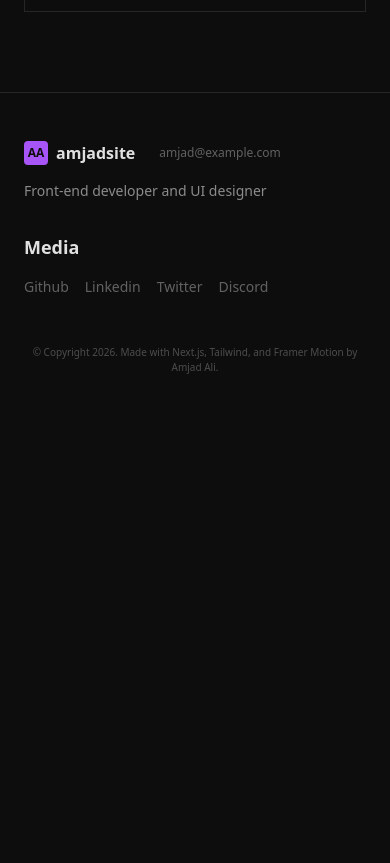
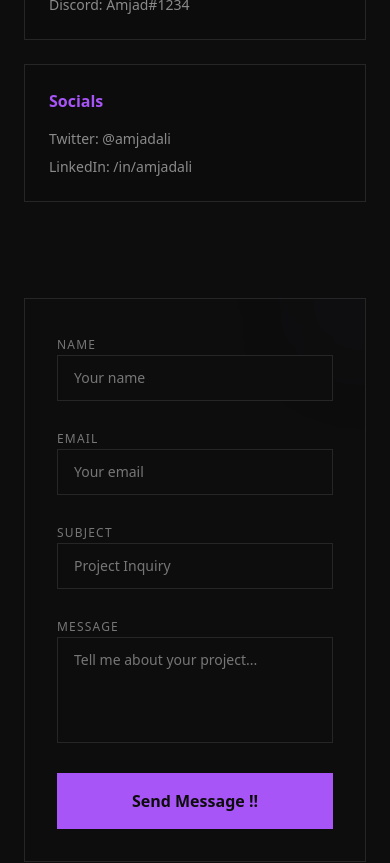
Before and after one commit to Amjad-722/Amjad.site, a Next.js app: page / in a window 390 px wide. Shown: the part 7240-8103 px from the top of the page. Before the commit the page ends 7663 px from the top, so only its background shows below. Built offline with nearby package versions, Linux system fonts and the light colour scheme.

Commit message:
updated the function if navabr

```diff
--- a/src/app/globals.css
+++ b/src/app/globals.css
@@ -9,6 +9,10 @@
 
   --font-sans: var(--font-inter);
   --font-mono: var(--font-jetbrains-mono);
+}
+
+html {
+  scroll-behavior: smooth;
 }
 
 :root {
--- a/src/components/footer-sections.tsx
+++ b/src/components/footer-sections.tsx
@@ -3,6 +3,7 @@
 import React from "react";
 import { motion } from "framer-motion";
 import { StarIcon } from "@heroicons/react/24/solid";
+import { CheckIcon } from "@heroicons/react/24/outline";
 
 const testimonials = [
   {
@@ -67,6 +68,14 @@ export const Testimonials = () => {
 };
 
 export const Contact = () => {
+  const [status, setStatus] = React.useState<"idle" | "sending" | "sent">("idle");
+
+  const handleSubmit = (e: React.FormEvent) => {
+    e.preventDefault();
+    setStatus("sending");
+    setTimeout(() => setStatus("sent"), 2000);
+  };
+
   return (
     <section id="contact" className="py-20 px-6">
       <div className="max-w-7xl mx-auto">
@@ -77,37 +86,134 @@ export const Contact = () => {
           <div className="h-px bg-accent/30 w-32" />
         </div>
 
-        <div className="flex flex-col md:flex-row gap-16">
-          <div className="flex-1 space-y-6">
+        <div className="grid lg:grid-cols-2 gap-16">
+          <div className="space-y-8">
+            <div className="space-y-4">
+              <h3 className="text-2xl font-bold font-mono">Let&apos;s build something great</h3>
               <p className="text-foreground/60 leading-relaxed max-w-md">
                 I&apos;m currently seeking front-end developer opportunities and freelance projects.
                 If you have any questions or just want to say hi, feel free to contact me!
               </p>
+            </div>
 
-            <div className="border border-border p-6 space-y-4 max-w-sm">
+            <div className="grid sm:grid-cols-2 gap-6">
+              <div className="border border-border p-6 space-y-4 bg-background/50 backdrop-blur-sm">
                 <h4 className="font-bold font-mono text-accent">Message me here</h4>
                 <div className="space-y-2">
                   <a href="mailto:amjad@example.com" className="block text-sm text-foreground/60 hover:text-accent font-mono transition-colors">
                      Email: amjad@example.com
                   </a>
                   <a href="#" className="block text-sm text-foreground/60 hover:text-accent font-mono transition-colors">
+                     Discord: Amjad#1234
+                  </a>
+                </div>
+              </div>
+
+              <div className="border border-border p-6 space-y-4 bg-background/50 backdrop-blur-sm">
+                <h4 className="font-bold font-mono text-accent">Socials</h4>
+                <div className="space-y-2">
+                  <a href="#" className="block text-sm text-foreground/60 hover:text-accent font-mono transition-colors">
                      Twitter: @amjadali
                   </a>
                   <a href="#" className="block text-sm text-foreground/60 hover:text-accent font-mono transition-colors">
-                   Discord: Amjad#1234
+                     LinkedIn: /in/amjadali
                   </a>
                 </div>
               </div>
             </div>
 
-          {/* Decorative Pattern or simple social links */}
-          <div className="flex-1 hidden md:flex items-center justify-center">
-            <div className="relative w-64 h-64 border border-accent/20 flex items-center justify-center">
-               <div className="w-48 h-48 border border-accent/10 absolute rotate-12" />
-               <div className="w-48 h-48 border border-accent/10 absolute -rotate-12" />
-               <div className="text-accent/20 font-mono text-9xl font-bold opacity-10 select-none">@</div>
+            <div className="hidden lg:flex items-center justify-center p-12">
+               <div className="relative w-48 h-48 border border-accent/20 flex items-center justify-center">
+                  <div className="w-32 h-32 border border-accent/10 absolute rotate-45 animate-pulse" />
+                  <div className="w-32 h-32 border border-accent/10 absolute -rotate-45" />
+                  <div className="text-accent/20 font-mono text-8xl font-bold opacity-10 select-none">@</div>
                </div>
             </div>
+          </div>
+
+          <motion.div
+            initial={{ opacity: 0, x: 20 }}
+            whileInView={{ opacity: 1, x: 0 }}
+            viewport={{ once: true }}
+            className="border border-border p-8 bg-background relative overflow-hidden group"
+          >
+            <div className="absolute top-0 right-0 w-24 h-24 bg-accent/5 -mr-12 -mt-12 rounded-full blur-3xl group-hover:bg-accent/10 transition-colors" />
+
+            {status === "sent" ? (
+              <div className="h-full flex flex-col items-center justify-center space-y-4 py-12">
+                <div className="w-16 h-16 bg-accent/20 rounded-full flex items-center justify-center">
+                  <CheckIcon className="w-8 h-8 text-accent" />
+                </div>
+                <h3 className="text-xl font-bold font-mono">Message Sent!</h3>
+                <p className="text-foreground/50 text-center font-mono text-sm">
+                  Thank you for reaching out. I&apos;ll get back to you soon.
+                </p>
+                <button
+                  onClick={() => setStatus("idle")}
+                  className="mt-4 text-accent font-mono text-xs hover:underline"
+                >
+                  Send another message
+                </button>
+              </div>
+            ) : (
+              <form onSubmit={handleSubmit} className="space-y-6 relative">
+                <div className="grid sm:grid-cols-2 gap-6">
+                  <div className="space-y-2">
+                    <label className="text-xs font-mono text-foreground/50 uppercase tracking-widest">Name</label>
+                    <input
+                      required
+                      type="text"
+                      placeholder="Your name"
+                      className="w-full bg-background border border-border px-4 py-3 font-mono text-sm focus:border-accent focus:outline-none transition-colors"
+                    />
+                  </div>
+                  <div className="space-y-2">
+                    <label className="text-xs font-mono text-foreground/50 uppercase tracking-widest">Email</label>
+                    <input
+                      required
+                      type="email"
+                      placeholder="Your email"
+                      className="w-full bg-background border border-border px-4 py-3 font-mono text-sm focus:border-accent focus:outline-none transition-colors"
+                    />
+                  </div>
+                </div>
+
+                <div className="space-y-2">
+                  <label className="text-xs font-mono text-foreground/50 uppercase tracking-widest">Subject</label>
+                  <input
+                    required
+                    type="text"
+                    placeholder="Project Inquiry"
+                    className="w-full bg-background border border-border px-4 py-3 font-mono text-sm focus:border-accent focus:outline-none transition-colors"
+                  />
+                </div>
+
+                <div className="space-y-2">
+                  <label className="text-xs font-mono text-foreground/50 uppercase tracking-widest">Message</label>
+                  <textarea
+                    required
+                    rows={4}
+                    placeholder="Tell me about your project..."
+                    className="w-full bg-background border border-border px-4 py-3 font-mono text-sm focus:border-accent focus:outline-none transition-colors resize-none"
+                  />
+                </div>
+
+                <button
+                  disabled={status === "sending"}
+                  className="w-full py-4 bg-accent text-background font-mono font-bold hover:bg-accent/90 transition-all disabled:opacity-50 flex items-center justify-center gap-2"
+                >
+                  {status === "sending" ? (
+                    <>
+                      <div className="w-4 h-4 border-2 border-background/30 border-t-background rounded-full animate-spin" />
+                      Sending...
+                    </>
+                  ) : (
+                    "Send Message !!"
+                  )}
+                </button>
+              </form>
+            )}
+          </motion.div>
         </div>
       </div>
     </section>
--- a/src/components/hero.tsx
+++ b/src/components/hero.tsx
@@ -28,10 +28,16 @@ export const Hero = () => {
           </p>
 
           <div className="flex gap-4">
-            <button className="px-8 py-3 bg-accent text-background font-mono font-bold hover:bg-accent/90 transition-all border-glow">
+            <button
+              onClick={() => document.getElementById("contact")?.scrollIntoView({ behavior: "smooth" })}
+              className="px-8 py-3 bg-accent text-background font-mono font-bold hover:bg-accent/90 transition-all border-glow"
+            >
               Contact me !!
             </button>
-            <button className="px-8 py-3 border border-border text-foreground/70 font-mono hover:bg-border/50 transition-all">
+            <button
+              onClick={() => document.getElementById("skills")?.scrollIntoView({ behavior: "smooth" })}
+              className="px-8 py-3 border border-border text-foreground/70 font-mono hover:bg-border/50 transition-all"
+            >
               View Skills
             </button>
           </div>
--- a/src/components/plans.tsx
+++ b/src/components/plans.tsx
@@ -75,7 +75,9 @@ export const Plans = () => {
                 ))}
               </ul>
 
-              <button className={`w-full py-3 font-mono font-bold transition-all ${
+              <button
+                onClick={() => document.getElementById("contact")?.scrollIntoView({ behavior: "smooth" })}
+                className={`w-full py-3 font-mono font-bold transition-all ${
                 plan.highlight
                   ? "bg-accent text-background hover:bg-accent/90"
                   : "border border-border text-foreground/60 hover:bg-border/50"
--- a/src/components/projects.tsx
+++ b/src/components/projects.tsx
@@ -51,7 +51,7 @@ export const Projects = () => {
             <span className="text-accent">#</span>projects
           </h2>
           <div className="h-px bg-accent/30 flex-1" />
-          <Link href="#all-projects" className="text-foreground/60 hover:text-accent font-mono text-sm transition-colors">
+          <Link href="#projects" className="text-foreground/60 hover:text-accent font-mono text-sm transition-colors">
             View all ~~{">"}
           </Link>
         </div>
```
Lines whose indentation alone changed are shown as unchanged.
